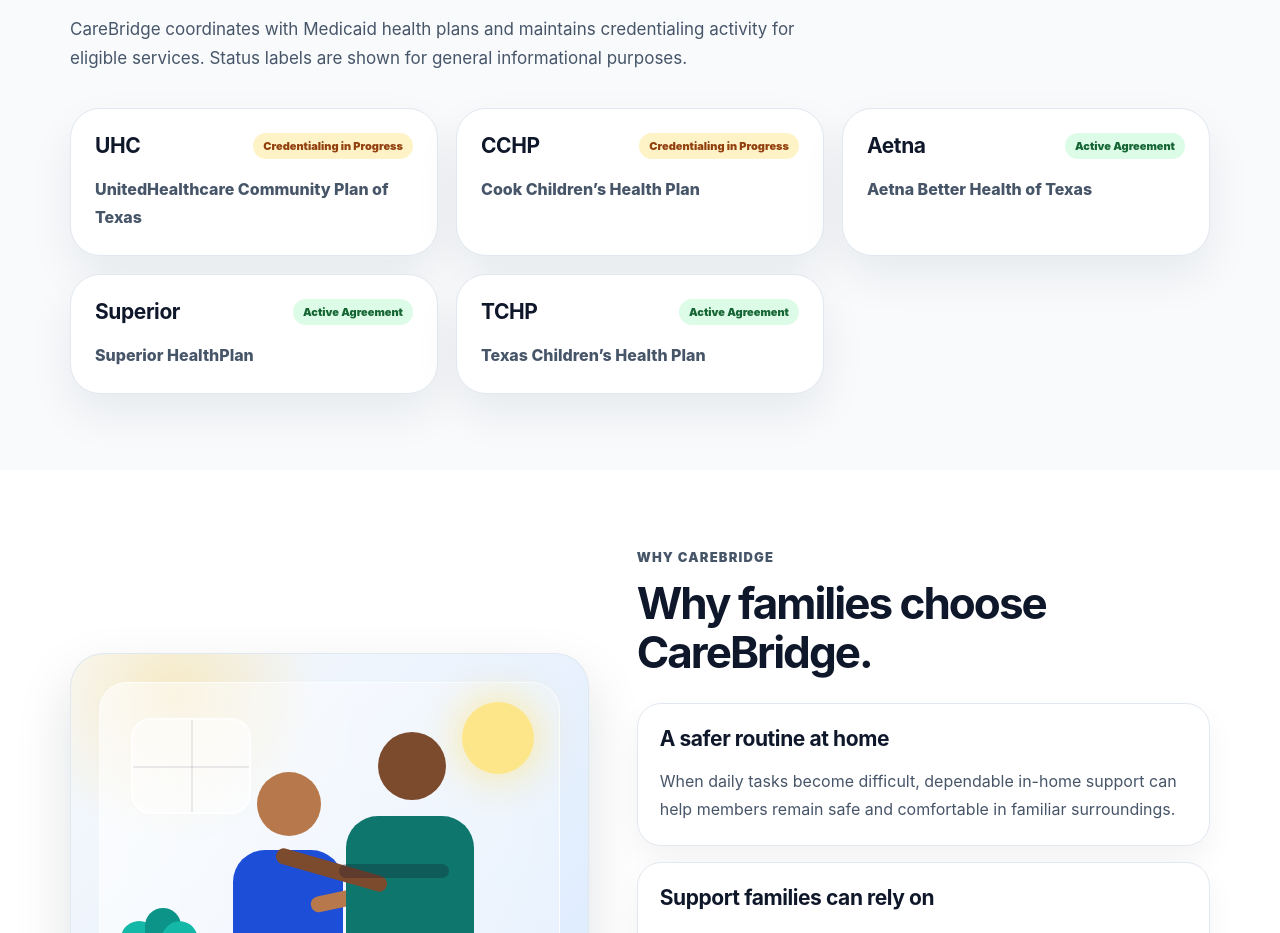
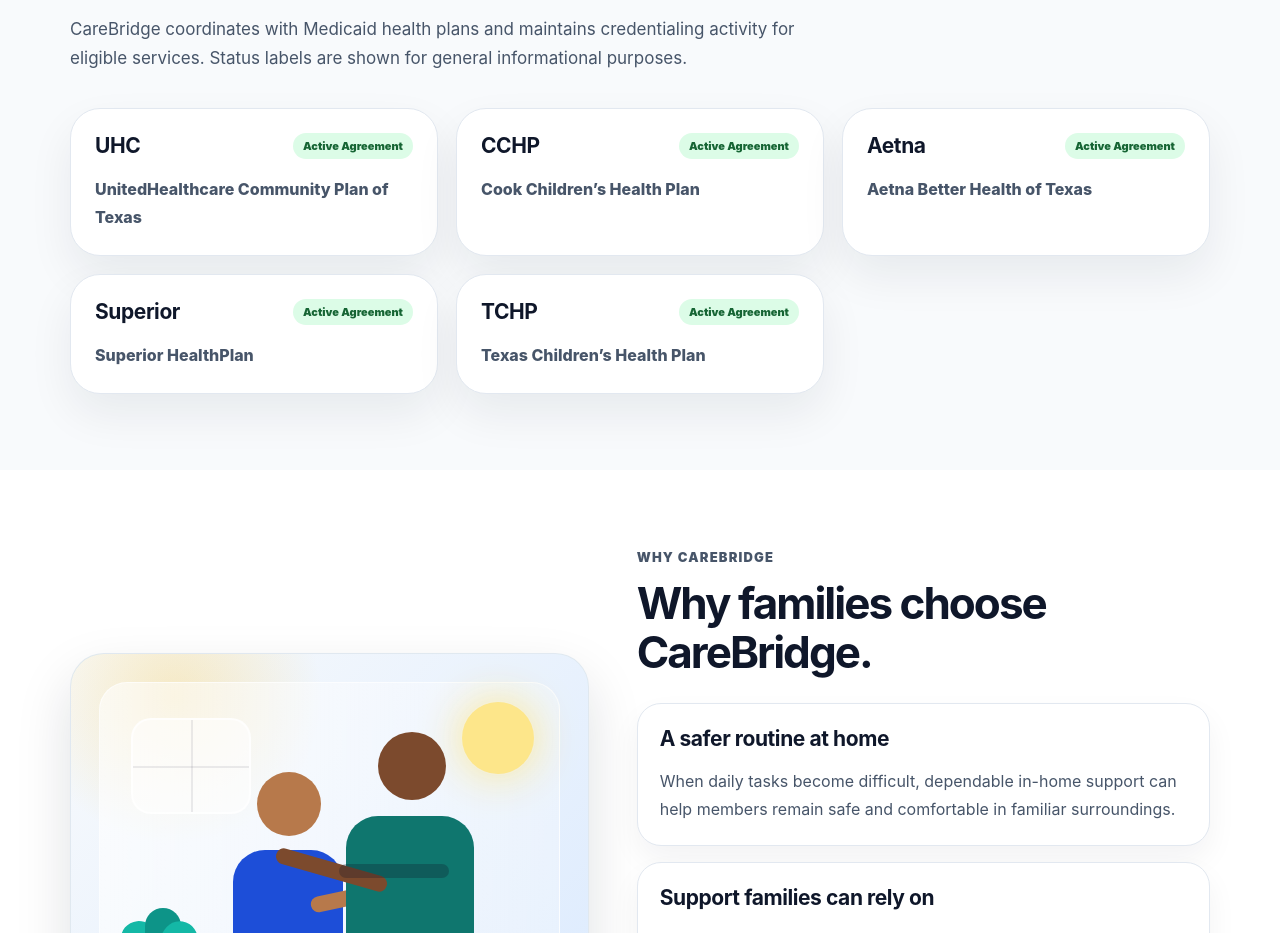
Before and after one commit to adminthecbscarecom/carebridge-website, a React (Vite) app: page / in a window 1280 px wide. Shown: the part 3420-4353 px from the top of the page. Built offline with nearby package versions, Linux system fonts and the light colour scheme.

Commit message:
main.jsx

```diff
--- a/src/main.jsx
+++ b/src/main.jsx
@@ -32,12 +32,12 @@
   {
     name: "UnitedHealthcare Community Plan of Texas",
     short: "UHC",
-    status: "Credentialing in Progress",
+    status: "Active Agreement",
   },
   {
     name: "Cook Children’s Health Plan",
     short: "CCHP",
-    status: "Credentialing in Progress",
+    status: "Active Agreement",
   },
   {
     name: "Aetna Better Health of Texas",
```
